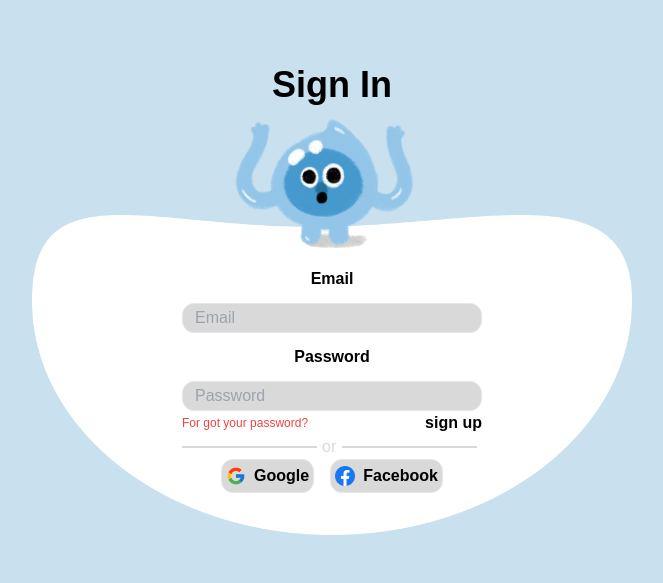
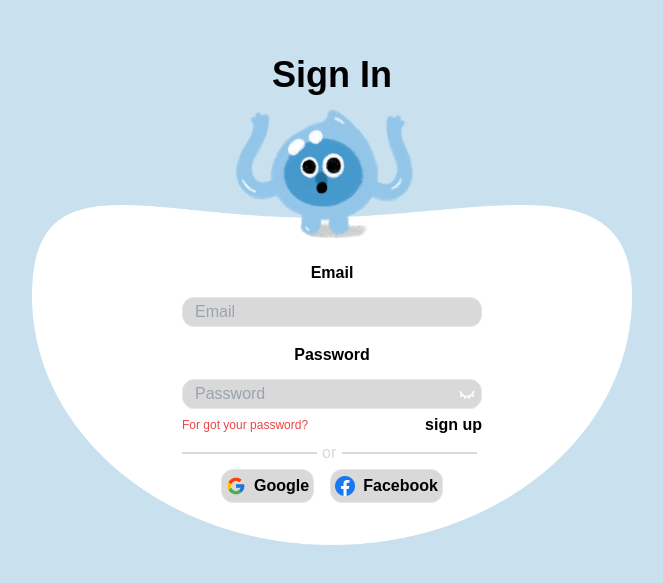
Before and after one commit to r1chwo0n/water-strips, a React (Vite) app in the folder frontend/: page / in a window 1280 px wide. Shown: the part 153-736 px from the top of the page, without its empty margins (308-971 px from the left). Built offline with nearby package versions, Linux system fonts and the light colour scheme.

Commit message:
sign in update

```diff
--- a/frontend/src/component/SignIn.tsx
+++ b/frontend/src/component/SignIn.tsx
@@ -1,16 +1,21 @@
+import { useState } from "react";
 import "../style/signin.css";
 export default function SignIn() {
+  const [showPassword, setShowPassword] = useState(false);
+  const togglePasswordVisibility = () => {
+    setShowPassword(!showPassword);
+  };
   return (
     <>
       <img
-        className="relative w-[600px] h-[320px] mt-48"
+        className="relative w-[600px] h-[340px] mt-48"
         src="src\pic\signinframe.png"
       ></img>
-      <div className="absolute flex flex-col font-['Arial']">
+      <div className="absolute flex flex-col space-y-1 font-['Arial']">
         <div className="flex flex-col justify-center items-center">
           <h1 className="font-bold text-4xl text-center">Sign In</h1>
           <img
-            src="src\pic\open.png"
+            src={showPassword ? "src\\pic\\close.png" : "src\\pic\\open.png"}
             className="relative w-[250px] h-[150px]"
           />
         </div>
@@ -20,18 +25,41 @@ export default function SignIn() {
             className="appearance-none border rounded-xl w-[300px] h-[30px] py-2 px-3 text-gray-700 leading-tight focus:outline-none focus:shadow-outline"
             style={{ backgroundColor: "#d9d9d9" }}
             placeholder="Email"
-            // pattern="[a-zA-Z0-9._%+-]+@gmail\.com"
             required
           ></input>
         </div>
         <div>
           <h2 className="font-bold py-3">Password</h2>
-          <input
-            className="appearance-none border rounded-xl w-[300px] h-[30px] py-2 px-3 text-gray-700 leading-tight focus:outline-none focus:shadow-outline"
-            style={{ backgroundColor: "#d9d9d9" }}
-            placeholder="Password"
-            required
-          ></input>
+          <div style={{ position: "relative", width: "fit-content" }}>
+            <input
+              className="appearance-none border rounded-xl w-[300px] h-[30px] py-2 px-3 pr-10 text-gray-700 leading-tight focus:outline-none focus:shadow-outline"
+              style={{ backgroundColor: "#d9d9d9" }}
+              placeholder="Password"
+              required
+            />
+            <button
+              onClick={togglePasswordVisibility}
+              style={{
+                position: "absolute",
+                right: "5px",
+                top: "50%",
+                transform: "translateY(-50%)",
+                border: "none",
+                background: "none",
+                cursor: "pointer",
+              }}
+            >
+              <img
+                src={
+                  showPassword
+                    ? "src\\pic\\openureye.png"
+                    : "src\\pic\\closeureye.png"
+                }
+                alt={showPassword ? "Open icon" : "Close icon"}
+                style={{ width: "20px", height: "20px" }}
+              />
+            </button>
+          </div>
         </div>
         <div className="flex justify-between">
           <button
```
Also changed, not shown: frontend/src/pic/closeureye.png (added), frontend/src/pic/openureye.png (added).
